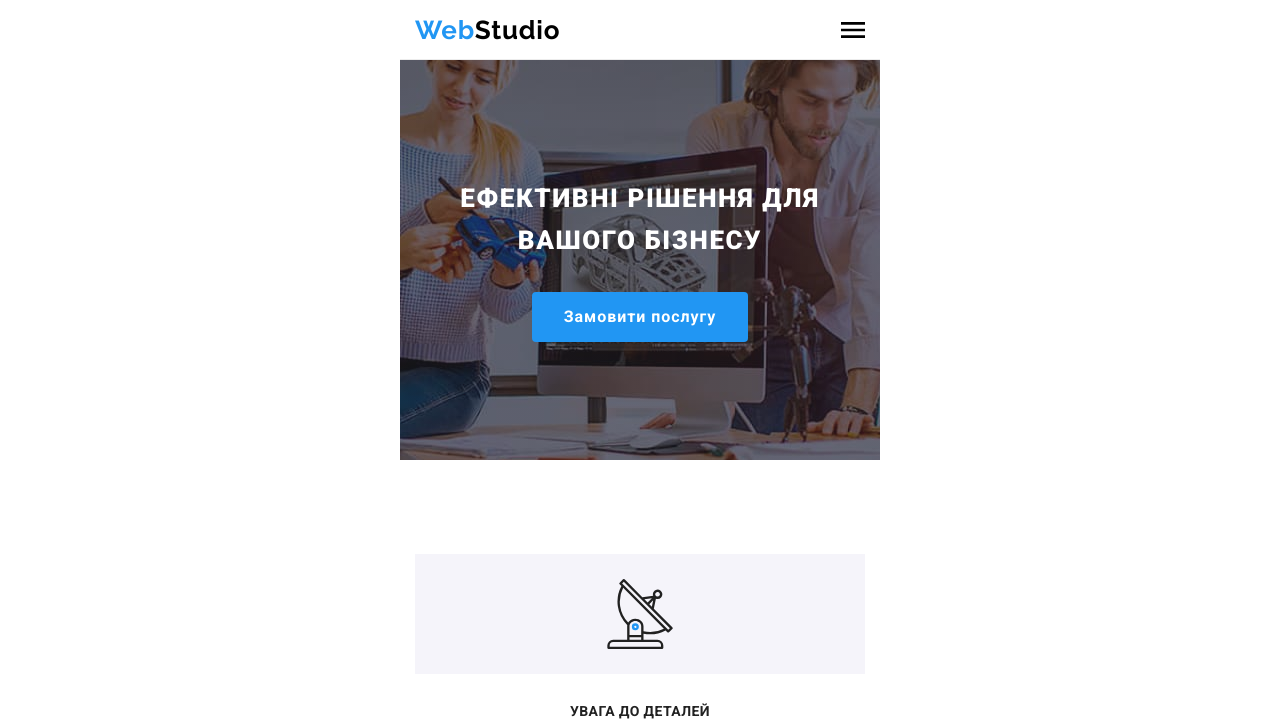
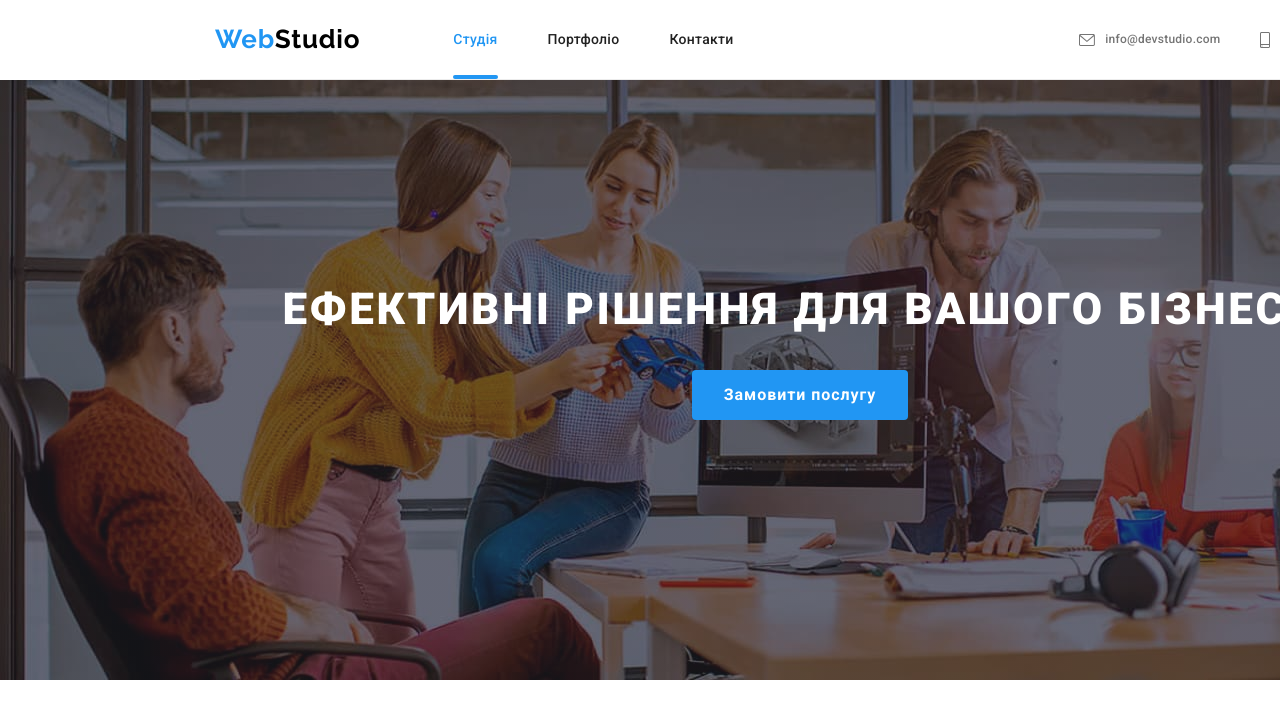
Before and after one commit to Andrey-EOFF/goit-markup-hw-08, a plain HTML site: page index.html in a window 1280 px wide. Shown: the top 727 px of the page. Drawn offline with nearby package versions, Linux system fonts and the light colour scheme.

Commit message:
Summary MOD8/feature

```diff
--- a/sass/components/_all.scss
+++ b/sass/components/_all.scss
@@ -18,7 +18,14 @@ html {
 
     @media screen and (min-width: 480px) {
       width: 480px;
+  }
 
+    @media screen and (min-width: 768px) {
+    width: 768px;
+  }
+
+    @media screen and (min-width: 1200px) {
+    width: 1600px;
   }
   }
 
@@ -33,14 +40,15 @@ html {
   margin-left: auto;
   margin-right: auto;
 
+  @media screen and (min-width: 1200px) {
+    width: 1200px;
+  }
   }
 
 
 .section {
-
   padding-top: 94px;
   padding-bottom: 94px;
-
 
 }
 
@@ -48,15 +56,22 @@ html {
 
   .page-header__main {
 
-  // display: flex;
+    @media screen and (min-width:768px) {
+      display: flex;
+      align-items: center;
 
-//   align-items: center;
-  height: 60px;
+      height: 80px;
 
-  border-bottom-width: 1px;
-  border-bottom-style: solid;
-  border-bottom-color: $border-pageheader-color;
-}
+      border-bottom-width: 1px;
+      border-bottom-style: solid;
+      border-bottom-color: $border-pageheader-color;
+
+
+      &.page-header__menu {
+        display: none;
+      }
+    }
+  }
 
 .page-header {
   position: relative;
@@ -66,7 +81,7 @@ html {
 
 .logo {
 
-  // display: block;
+  display: block;
 
   color: $logo-black-color;
 
@@ -112,6 +127,11 @@ html {
 
 
 .page-header__menu {
+
+  @media screen and (min-width:768px) {
+    display: none;
+  }
+
   display: inline-flex;
   margin: 0;
   padding:0 ;
@@ -157,10 +177,14 @@ html {
 
 .nav {
 
+ display: none;
 
- display: none;
-  // display: flex;
-  // margin-left: 93px;
+ @media screen and (min-width:768px) {
+
+  display: flex;
+  margin-left: 93px;
+ }
+
   padding: 0;
 
   margin-top: 0;
@@ -171,9 +195,9 @@ html {
     position: relative;
   }
 
-  // &__item + &__item {
-  //   margin-left: 50px;
-  // }
+  &__item + &__item {
+    margin-left: 50px;
+  }
 
   &__link {
     color: $title-text-color;
@@ -197,38 +221,42 @@ html {
 
 .nav__link,
 .nav__link--current {
-  // display: block;
+  display: block;
   padding-top: 32px;
   padding-bottom: 32px;
 
   transition: color 250ms cubic-bezier(0.4, 0, 0.2, 1);
 }
 
-// .nav__link--current::before {
-//   position: absolute;
-//   content: '';
+.nav__link--current::before {
+  position: absolute;
+  content: '';
 
-//   bottom: 0;
-//   width: 100%;
-//   height: 4px;
+  bottom: 0;
+  width: 100%;
+  height: 4px;
 
-//   background: #2196f3;
-//   border-radius: 2px;
-// }
+  background: #2196f3;
+  border-radius: 2px;
+}
 
 .contact {
   display: none;
-  // display: flex;
-  // align-items: center;
+
+  @media screen and (min-width:768px) {
+
+  align-items: center;
+  display: block;
   padding: 0;
   margin: 0;
   margin-left: auto;
 
-  &__item + &__item {
-    margin-left: 50px;
-  }
   &__item {
     margin: 0 auto;
+  }
+
+  &__item:nth-child(1) {
+    margin-bottom: 10px;
   }
 
   &__link {
@@ -238,8 +266,8 @@ html {
     align-items: center;
 
     font-weight: 500;
-    font-size: 14px;
-    line-height: 1.14;
+    font-size: 12px;
+    line-height: 1.16;
     letter-spacing: 0.02em;
     text-decoration: none;
 
@@ -255,6 +283,28 @@ html {
   &__icon {
     margin-right: 10px;
   }
+  }
+
+  @media screen and (min-width:1200px) {
+    display: flex;
+    align-items: center;
+
+    font-weight: 500;
+    font-size: 14px;
+    line-height: 1.14;
+    letter-spacing: 0.02em;
+    text-decoration: none;
+
+
+    &__item:nth-child(1) {
+      margin-bottom: 0px;
+    }
+
+    &__item + &__item {
+      margin-left: 40px;
+    }
+    }
+
 }
 
 .footer-nav {
@@ -313,7 +363,6 @@ html {
 .hero {
   background-color: $accent-bg-color;
 
-
   margin: auto;
 
   padding-top: 118px;
@@ -321,11 +370,16 @@ html {
 
   height: 400px;
   // width: 480px;
-
   background: linear-gradient(to right, rgba(47, 48, 58, 0.4), rgba(47, 48, 58, 0.4)),
     url(../images/herofon.jpg);
   background-position: center;
   background-repeat: no-repeat;
+
+  @media screen and (min-width:1200px) {
+    height: 600px;
+    padding-top: 200px;
+  padding-bottom: 200px;
+  }
 
   &__title {
     color: $base-white-color;
@@ -338,6 +392,16 @@ html {
     text-transform: uppercase;
     // width: 696px;
     margin: 0 auto 30px;
+
+    @media screen and (min-width:1200px) {
+
+      text-align: center;
+  font-weight: 900;
+  font-size: 44px;
+  line-height: 1.36;
+  letter-spacing: 0.06em;
+  text-transform: uppercase;
+    }
   }
 }
 
--- a/sass/components/_modal.scss
+++ b/sass/components/_modal.scss
@@ -28,7 +28,7 @@
   top: 50%;
   left: 50%;
 
-  width: 528px;
+  width: 450px;
 
   padding: 40px;
 
@@ -37,6 +37,10 @@
 
   transform: translate(-50%, -50%) scale(1);
   transition: transform 250ms cubic-bezier(0.4, 0, 0.2, 1);
+
+  @media screen and (min-width:1200px) {
+    width: 528px;
+  }
 
   &__close {
     position: absolute;
@@ -202,14 +206,24 @@
 
   margin-bottom: 30px;
 
+  font-style: normal;
+  font-weight: 400;
+  font-size: 12px;
+  line-height: 1.16;
+
+  letter-spacing: 0.03em;
+
+  @media screen and (min-width:1200px) {
+    font-style: normal;
+font-weight: 400;
+font-size: 14px;
+line-height: 1.71px;
+letter-spacing: 0.03em;
+  }
+
+
+
   &__link {
-    font-weight: 400;
-    font-size: 14px;
-    line-height: 24px;
-
-    letter-spacing: 0.03em;
-    text-decoration-line: underline;
-
     color: $accent-text-color;
   }
 
```
Also changed, not shown: css/main.css, css/main.min.css, 2 other files.
